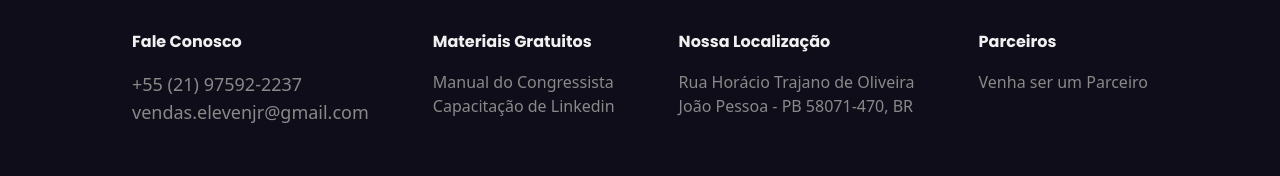
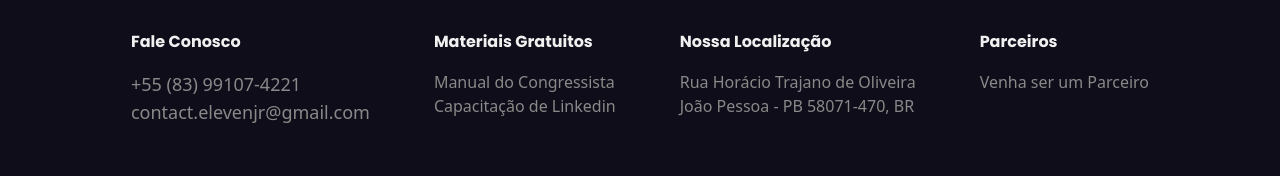
Before and after one commit to knex-projects/eleven-lp, a React (Vite) app in the folder FrontEnd/: page / in a window 1280 px wide. Shown: the part 3278-3454 px from the top of the page. Built offline with nearby package versions, Linux system fonts and the light colour scheme.

Commit message:
chore: atualizar as informaçoes do cliente  como email e telefone

```diff
--- a/FrontEnd/src/components/ConsultForm/ConsultForm.tsx
+++ b/FrontEnd/src/components/ConsultForm/ConsultForm.tsx
@@ -74,7 +74,7 @@ export default function ConsultForm() {
 
     try {
       const response = await axios.post(
-        "https://formsubmit.co/vendas.elevenjr@gmail.com",
+        "https://formsubmit.co/contact.elevenjr@gmail.com",
         {
           ...data,
           _subject: "Novo contato do site Eleven",
--- a/FrontEnd/src/components/layout/Footer/Footer.tsx
+++ b/FrontEnd/src/components/layout/Footer/Footer.tsx
@@ -13,11 +13,11 @@ export default function Footer() {
         <div className="*:block">
           <h1 className="text-primary-text font-bold mb-4">Fale Conosco</h1>
           <div className="*:block text-[#898989] text-lg">
-            <Link target="_blank" to={"https://wa.me/5521975922237"}>
-              +55 (21) 97592-2237
+            <Link target="_blank" to={"https://wa.me/5583991074221"}>
+              +55 (83) 99107-4221
             </Link>
-            <Link target="_blank" to={"mailto:vendas.elevenjr@gmail.com"}>
-              vendas.elevenjr@gmail.com
+            <Link target="_blank" to={"mailto:contact.elevenjr@gmail.com"}>
+              contact.elevenjr@gmail.com
             </Link>
           </div>
         </div>
```
